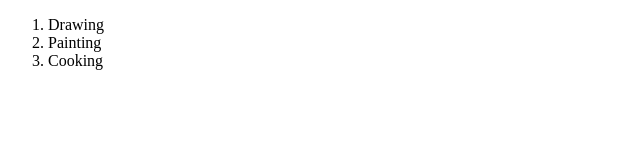
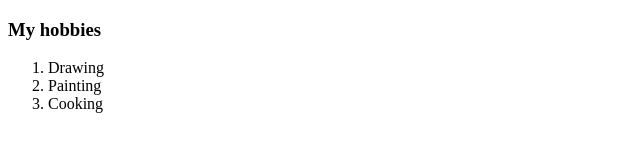
Before and after one commit to SrilakshmiPandith/CV, a plain HTML site: page hobbies.html in a window 1280 px wide. Shown: the whole page, without its empty margins (0-640 px from the left). Drawn offline with Linux system fonts and the light colour scheme.

Commit message:
Update hobbies.html

```diff
--- a/hobbies.html
+++ b/hobbies.html
@@ -5,6 +5,7 @@
     <title>Hobbies</title>
   </head>
   <body>
+    <h3>My hobbies</h3>
     <ol type="1">
       <li>Drawing</li>
       <li>Painting</li>
```
